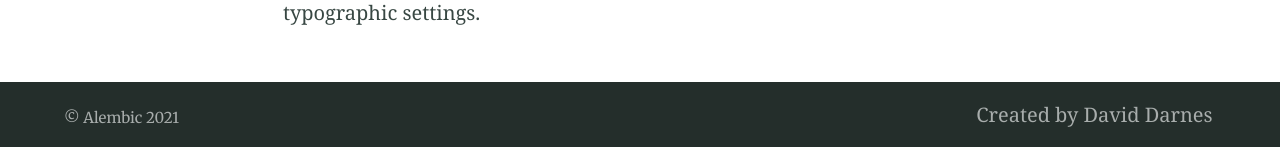
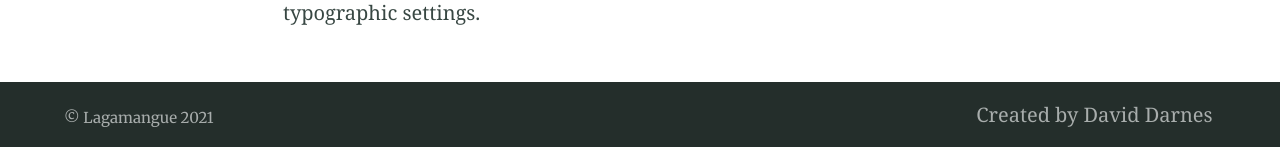
Before and after one commit to lagamangue/lagamangue.github.io, a Jekyll site: the page built from index.md, in a window 1280 px wide and 900 px high, scrolled down 4872 px. Shown: the part 750-897 px from the top of the window. Built offline with Jekyll 4.4.1, drawn with Linux system fonts in a browser that asks for light colours; part of the change alters nothing that is shown.

Commit message:
Update _config.yml

```diff
--- a/_config.yml
+++ b/_config.yml
@@ -39,15 +39,14 @@ paginate: 2 # jekyll-paginate > items per page
 paginate_path: blog/page:num # jekyll-paginate > blog page
 jekyll-mentions: https://twitter.com # jekyll-mentions > service used when @replying
 twitter:
-  username: DavidDarnes # jekyll-seo-tag > Owners twitter username
-author: DavidDarnes # jekyll-seo-tag > default author
+  username: MarinaCRillo # jekyll-seo-tag > Owners twitter username
+author: MarinaCRillo # jekyll-seo-tag > default author
 social: # jekyll-seo-tag > social overrides
-  name: David Darnes # jekyll-seo-tag > real name
+  name: Marina Costa Rillo # jekyll-seo-tag > real name
   links:  # jekyll-seo-tag > social aliases (sameAs)
-    - https://twitter.com/DavidDarnes
-    - https://www.facebook.com/daviddarnes
-    - https://www.linkedin.com/in/daviddarnes
-    - https://github.com/daviddarnes
+    - https://twitter.com/MarinaCRillo
+    - https://www.linkedin.com/in/mcrillo
+    - https://github.com/lagamangue
 # markdown: CommonMark # Markdown parse settings, CommonMark performs slightly better an others in build time
 # commonmark:
   # options: ["SMART", "FOOTNOTES"]
@@ -93,14 +92,13 @@ defaults:
 # 7. Site settings
 encoding: utf-8 # Make sure the encoding is right
 lang: en-GB # Set the site language
-title: "Alembic" # Site name or title, also used in jekyll-seo-tag
+title: "Lagamangue" # Site name or title, also used in jekyll-seo-tag
 logo: "/assets/logos/logo.svg" # Site logo, also used in jekyll-seo-tag
-description: "Alembic is a starting point for Jekyll projects. Rather than starting from scratch, this boilerplate is designed to get the ball rolling immediately" # Site description and default description, also used in jekyll-seo-tag
-url: "https://alembic.darn.es" # Site url, also used in jekyll-seo-tag
+description: "Preservation of the Atlantic rainforest" # Site description and default description, also used in jekyll-seo-tag
+url: "https://www.lagamangue.com" # Site url, also used in jekyll-seo-tag
 baseurl: ""
-repo: "https://github.com/daviddarnes/alembic"
-email: "me@daviddarnes.com"
-# disqus: "alembic-1" # Blog post comments, uncomment the option and set the site ID from your Disqus account
+repo: "https://github.com/lagamangue/lagamangue.github.io"
+email: "rillomarina@gmail.com"
 # date_format: "%-d %B %Y" # Blog post date formatting using placeholder formatting
 # google_analytics: ""
 # google_analytics_anonymize_ip: ""
@@ -139,11 +137,10 @@ navigation_footer:
   url: https://darn.es
 
 social_links: # Appears in sidebar. Set the urls then uncomment and comment out as desired
-  Twitter: https://twitter.com/DavidDarnes
-  LinkedIn: https://www.linkedin.com/in/daviddarnes
-  GitHub: https://github.com/daviddarnes
-  link: https://darn.es
-  RSS: /feed.xml
+  Twitter: https://twitter.com/MarinaCRillo
+  LinkedIn: https://www.linkedin.com/in/mcrillo
+  GitHub: https://github.com/lagamangue
+  link: www.lagamangue.com
 
 sharing_links: # Appear at the bottom of single blog posts, add as desired. The value can be 'true' or the desired button colour
   Twitter: "#0d94e7"
```
